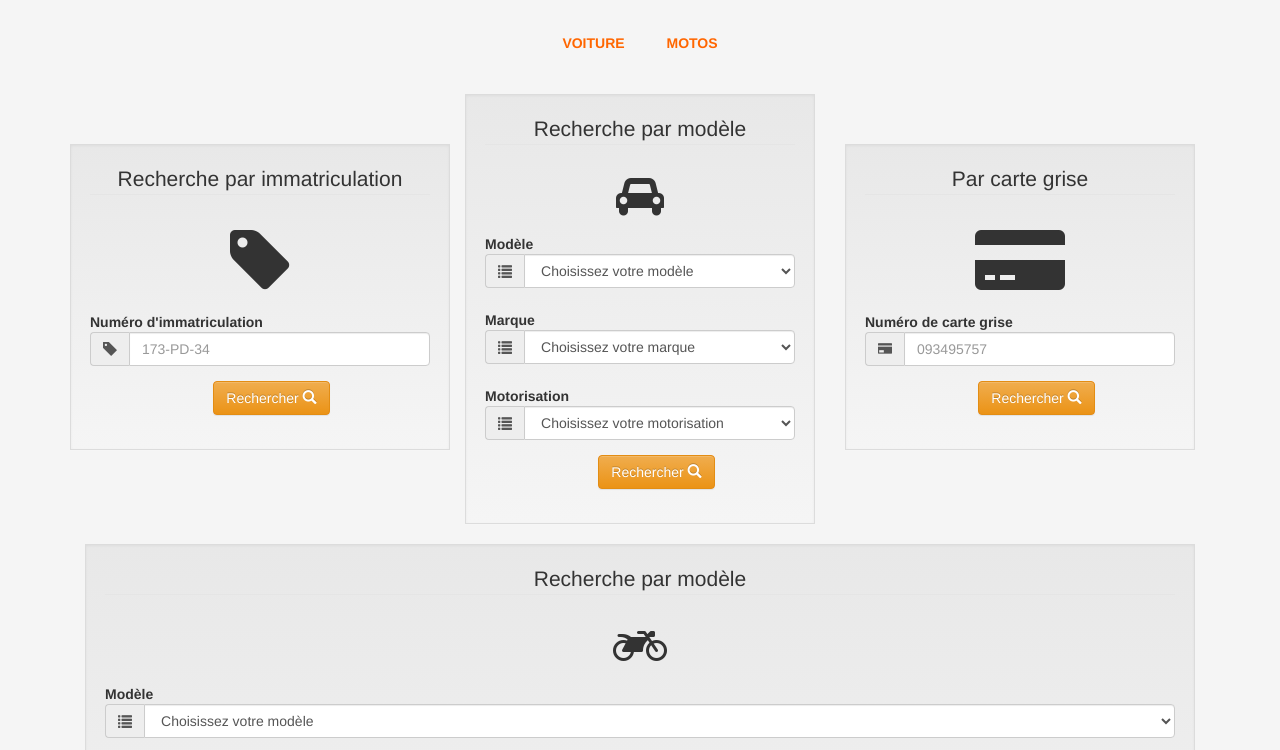
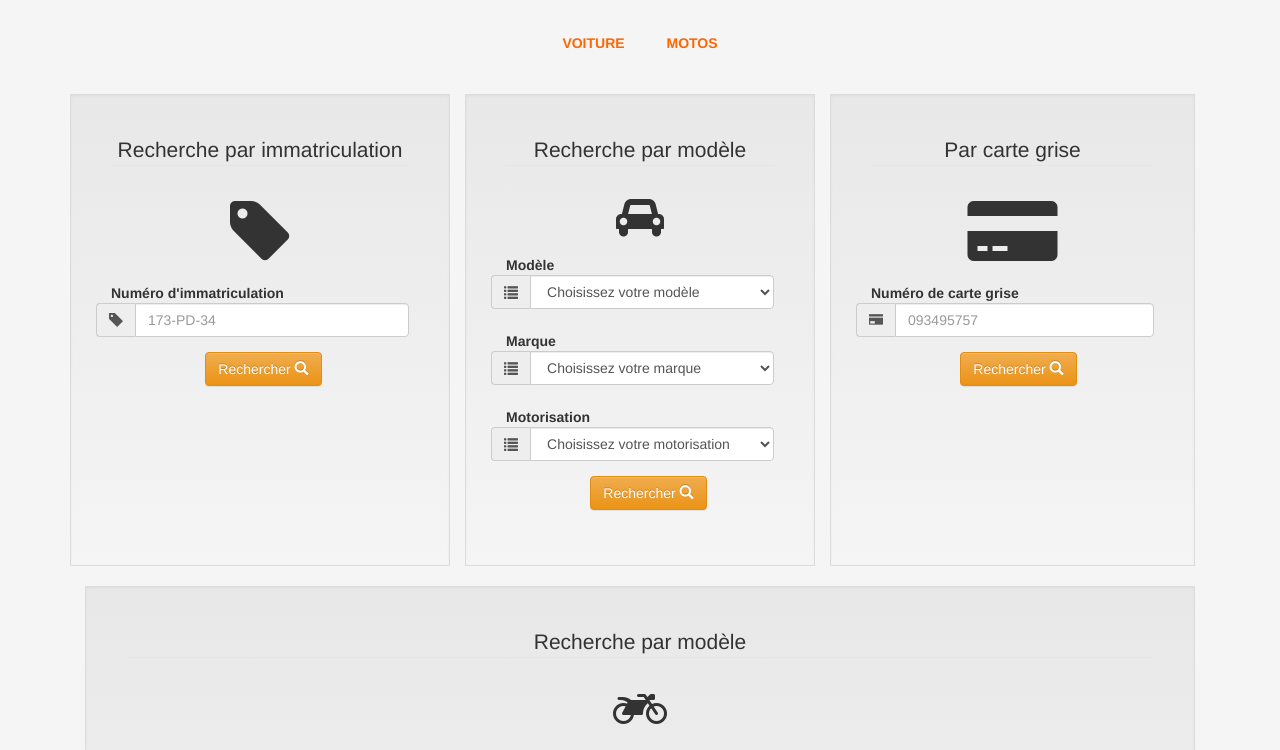
Before and after one commit to Psyker/Sexy-Design-Project, a plain HTML site: page index.html in a window 1280 px wide. Shown: the part 693-1443 px from the top of the page. Drawn offline with nearby package versions, Linux system fonts and the light colour scheme.

Commit message:
Modified style

```diff
--- a/assets/css/styles.css
+++ b/assets/css/styles.css
@@ -115,6 +115,7 @@ legend {
 .well{
     border-radius: 0;
     background-color: white;
+    padding: 40px;
 }
 
 .recherche .fa {
@@ -123,7 +124,12 @@ legend {
     margin: 10px 0 10px 0;
 }
 #contact_form2, #contact_form3 {
-    margin-top: 50px;
+    height: 472px;
+}
+
+
+.voiture div:last-of-type {
+    padding-left: 0;
 }
 /* END FORMULAIRE */
 
```
